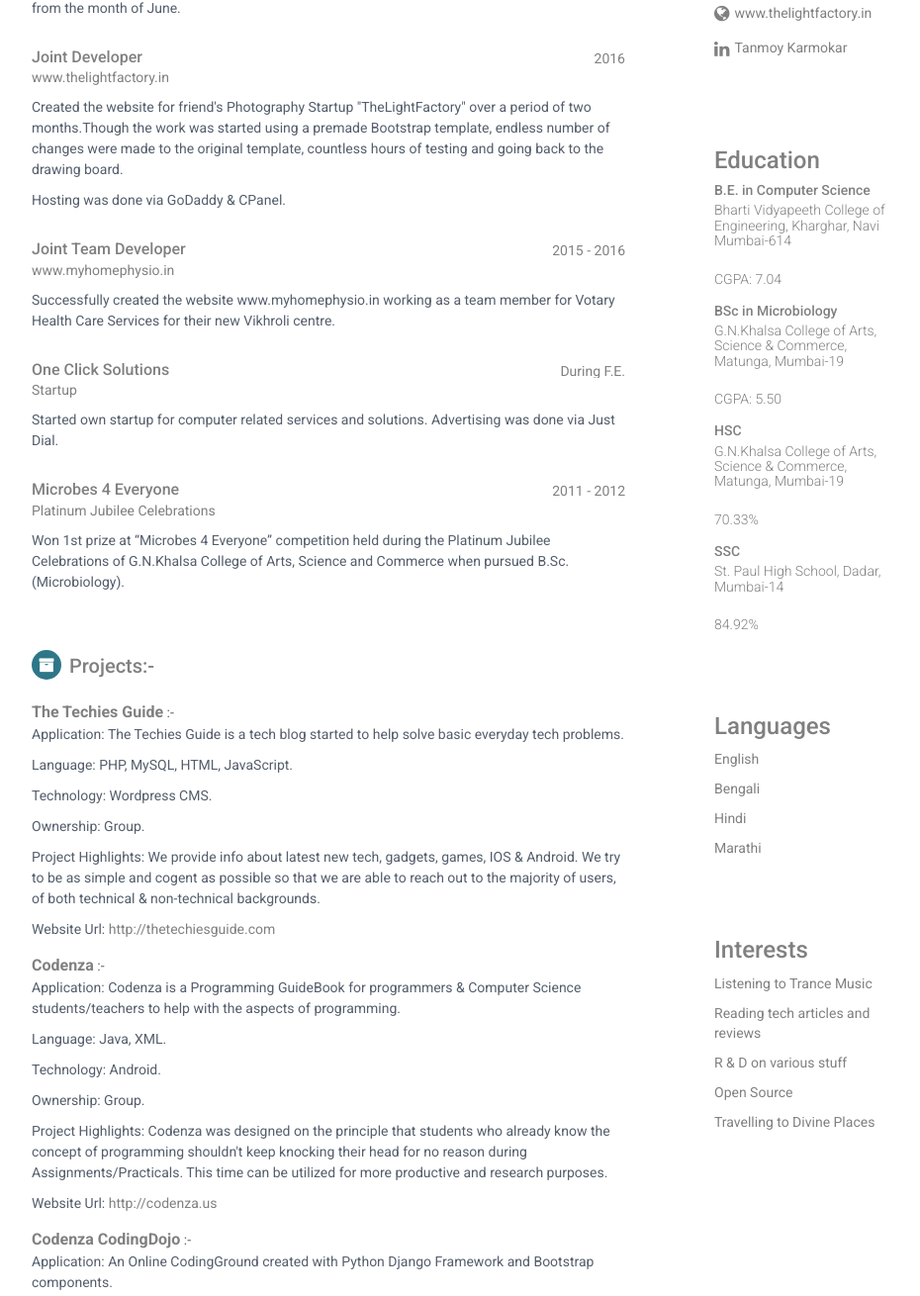
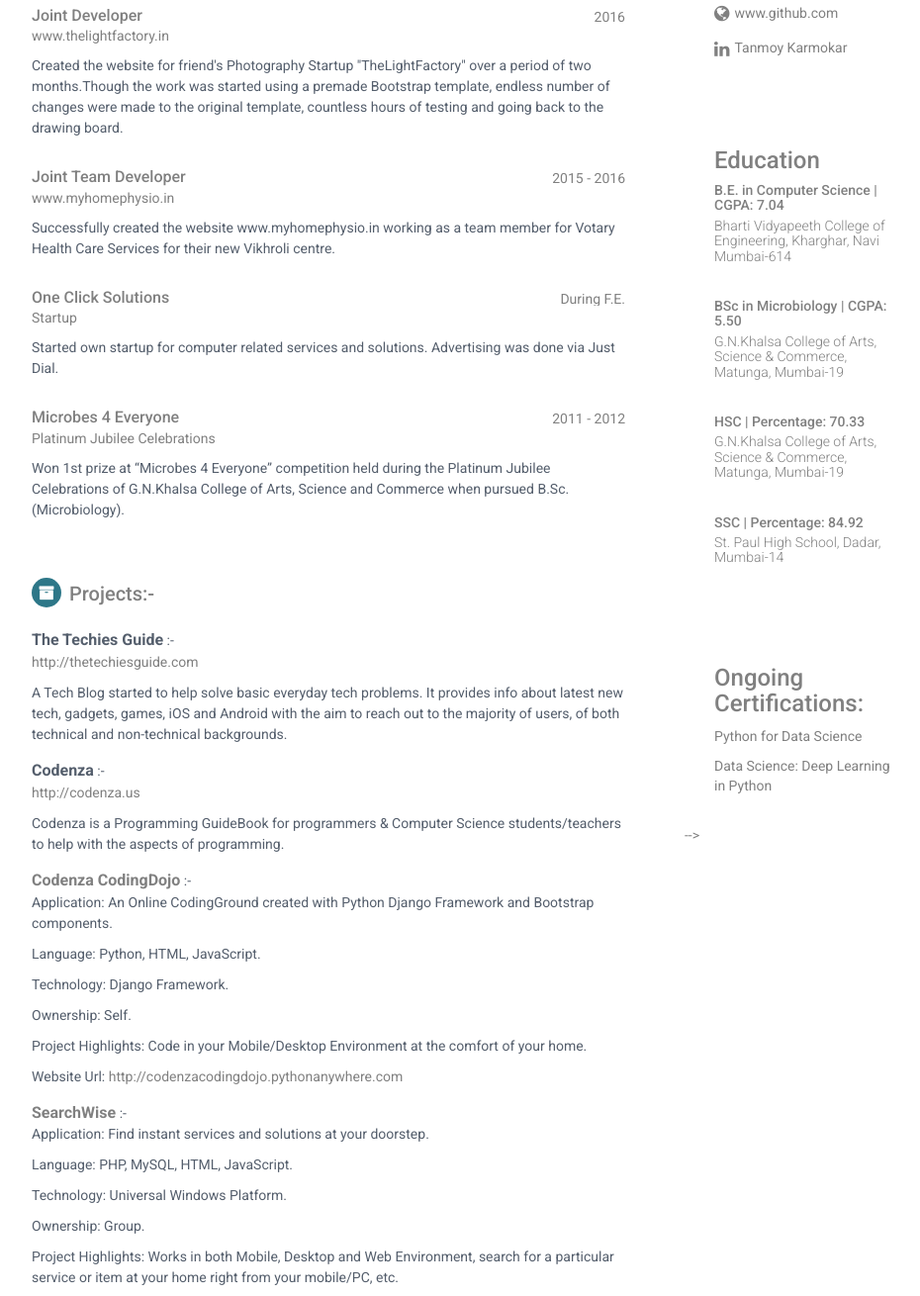
Before and after one commit to tan-infinity93/cv, a plain HTML site: page index.html in a window 1280 px wide. Shown: the part 364-1674 px from the top of the page at 99% size, without its empty margins (188-1118 px from the left). Drawn offline with Linux system fonts and the light colour scheme.

Commit message:
New Changes made 22nd October

```diff
--- a/index.html
+++ b/index.html
@@ -32,16 +32,17 @@
             <div class="profile-container">
                 <!-- <img class="profile" src="assets/images/ME2.gif" alt="" /> -->
                 <br>
-                <h1 class="name">Tanmoy Karmokar</h1>
+                <h1 class="name" align="left">Tanmoy Karmokar</h1>
                 <!-- <h3 class="tagline">Web Developer</h3> -->
             </div><!--//profile-container-->
 
             <div class="contact-container container-block">
             	<h3>Contact Details:-</h3>
                 <ul class="list-unstyled contact-list">
-                    <li class="email"><i class="fa fa-envelope"></i><a href="mailto: yourname@email.com">tkarmokar32@gmail.com</a></li>
+                    <li class="email"><i class="fa fa-envelope"></i>tkarmokar32@gmail.com</li>
                     <li class="phone"><i class="fa fa-phone"></i><a href="#">7045273671 / 8779833304</a></li>
-                    <li class="website"><i class="fa fa-globe"></i><a href="http://www.thelightfactory.in" target="_blank">www.thelightfactory.in</a></li>
+                    <!-- <li class="website"><i class="fa fa-globe"></i><a href="http://www.thelightfactory.in" target="_blank">www.thelightfactory.in</a></li> -->
+                    <li class="website"><i class="fa fa-globe"></i><a href="https://github.com/tan-infinity93" target="_blank">www.github.com</a></li>
                     <li class="linkedin"><i class="fa fa-linkedin"></i><a href="https://in.linkedin.com/in/tanmoy-karmokar-4178918b
                     " target="_blank">Tanmoy Karmokar</a></li>
                     <!-- <li class="github"><i class="fa fa-github"></i><a href="#" target="_blank">github.com/username</a></li> -->
@@ -50,40 +51,38 @@
             <div class="education-container container-block">
                 <h3>Education</h3>
                 <div class="item">
-                    <h4 class="degree">B.E. in Computer Science</h4>
+                    <h4 class="degree">B.E. in Computer Science | CGPA: 7.04</h4>
                     <h5 class="meta">Bharti Vidyapeeth College of Engineering, Kharghar, Navi Mumbai-614</h5>
                     <div class="time">2012 - 2016</div>
-                    <div class="meta">CGPA: 7.04</div>
+                    <!-- <div class="meta">CGPA: 7.04</div> -->
                 </div><!--//item-->
                 <div class="item">
-                    <h4 class="degree">BSc in Microbiology</h4>
-                    <h5 class="meta">G.N.Khalsa College of Arts, Science & Commerce, Matunga, Mumbai-19</h5>
+                    <h4 class="degree">BSc in Microbiology | CGPA: 5.50</h4>
+                    <h5 class="meta">G.N.Khalsa College of Arts, Science &amp; Commerce, Matunga, Mumbai-19</h5>
                     <div class="time">2011 - 2012</div>
-                    <div class="meta">CGPA: 5.50</div>
+                    <!-- <div class="meta">CGPA: 5.50</div> -->
                 </div>
                 <div class="item">
-                	<h4 class="degree">HSC</h4>
-                    <h5 class="meta">G.N.Khalsa College of Arts, Science & Commerce, Matunga, Mumbai-19</h5>
+                	<h4 class="degree">HSC | Percentage: 70.33</h4>
+                    <h5 class="meta">G.N.Khalsa College of Arts, Science &amp; Commerce, Matunga, Mumbai-19</h5>
                     <div class="time">2011</div>
-                    <div class="meta">70.33%</div>
+                    <!-- <div class="meta">70.33%</div> -->
                 </div>
                 <div class="item">
-                	<h4 class="degree">SSC</h4>
+                	<h4 class="degree">SSC | Percentage: 84.92</h4>
                     <h5 class="meta">St. Paul High School, Dadar, Mumbai-14</h5>
                     <div class="time">2009</div>
-                    <div class="meta">84.92%</div>
+                    <!-- <div class="meta">84.92%</div> -->
                 </div><!--//item-->
             </div><!--//education-container-->
 
-            <div class="languages-container container-block">
-                <h3>Languages</h3>
+             <div class="languages-container container-block">
+                <h3>Ongoing Certifications:</h3>
                 <ul class="list-unstyled interests-list">
-                	<li>English</li>
-                    <li>Bengali <span class="lang-desc">(Native)</span></li>
-                    <li>Hindi</li>
-                    <li>Marathi</li>
+                	<li>Python for Data Science</li>
+                    <li>Data Science: Deep Learning in Python</li>
                 </ul>
-            </div><!--//interests-->
+            </div> --><!--//interests
 
             <div class="interests-container container-block">
                 <h3>Interests</h3>
@@ -94,7 +93,7 @@
                     <li>Open Source</li>
                     <li>Travelling to Divine Places</li>
                 </ul>
-            </div><!--//interests-->
+            </div><!-//interests-->
 
         </div><!--//sidebar-wrapper-->
 
@@ -103,12 +102,12 @@
             <section class="section summary-section">
                 <h2 class="section-title"><i class="fa fa-user"></i>Career Profile:-</h2>
                 <div class="summary">
-                    <p>Looking to pursue career in the field of Computer Science as a Data Analyst. Eager to learn about new technology and give technical advice to other people. A simple person who enjoys exploring various Technical Stuff and also likes tweaking his PC.</p>
+                    <p>Looking to pursue career in the field of Computer Science as a Data Analyst.</p>
                 </div><!--//summary-->
             </section><!--//section-->
 
             <section class="section experiences-section">
-                <h2 class="section-title"><i class="fa fa-briefcase"></i>Experiences:-</h2>
+                <h2 class="section-title"><i class="fa fa-briefcase"></i>Work Experience:-</h2>
 
                 <div class="item">
                     <div class="meta">
@@ -134,7 +133,7 @@
                     </div><!--//meta-->
                     <div class="details">
                         <p>Created the website for friend's Photography Startup "TheLightFactory" over a period of two months.Though the work was started using a premade Bootstrap template, endless number of changes were made to the original template, countless hours of testing and going back to the drawing board.</p>
-                        <p>Hosting was done via GoDaddy &amp; CPanel.</p>
+                        <!-- <p>Hosting was done via GoDaddy &amp; CPanel.</p> -->
                     </div><!--//details-->
                 </div><!--//item-->
 
@@ -187,26 +186,33 @@
 
                 <div class="item">
                     <span class="project-title">
-                    <a href="#hook"><b>The Techies Guide</b></a></span> :- <span class="project-tagline"><p>
+                    <b>The Techies Guide</b></a></span> :- <span class="project-tagline">
+                    <br>
+                    <p><a href="http://thetechiesguide.com">http://thetechiesguide.com</a></p>
+                    <!-- <p>
                     Application: The Techies Guide is a tech blog started to help solve basic everyday tech problems.</p>
                     <p>Language: PHP, MySQL, HTML, JavaScript.</p>
                     <p>Technology: Wordpress CMS.</p>
                     <p>Ownership: Group.</p>
-                    <p>Project Highlights: We provide info about latest new tech, gadgets, games, IOS & Android. We try to be as simple and cogent as possible so that we are able to reach out to the majority of users, of both technical & non-technical backgrounds.</p>
-                    <p>Website Url: <a href="http://thetechiesguide.com">http://thetechiesguide.com</a></p>
+                    <p>Project Highlights: We provide info about latest new tech, gadgets, games, IOS &amp; Android. We try to be as simple and cogent as possible so that we are able to reach out to the majority of users, of both technical &amp; non-technical backgrounds.</p> -->
+                    <p>A Tech Blog started to help solve basic everyday tech problems. It provides info about latest new tech, gadgets, games, iOS and Android with the aim to reach out to the majority of users, of both technical and non-technical backgrounds.</p>
                     </span>
 
                 </div><!--//item-->
 
                 <div class="item">
                     <span class="project-title">
-                    <a href="#hook"><b>Codenza</b></a></span> :- <span class="project-tagline"><p>
-                    Application: Codenza is a Programming GuideBook for programmers & Computer Science students/teachers to help with the aspects of programming.</p>
+                    <b>Codenza</b></a></span> :- <span class="project-tagline">
+                    <br>
+                    <p><a href="http://codenza.us">http://codenza.us</a></p>
+                    <p>Codenza is a Programming GuideBook for programmers &amp; Computer Science students/teachers to help with the aspects of programming.</p>
+                    <!-- <p>
+                    Application: </p>
                     <p>Language: Java, XML.</p>
                     <p>Technology: Android.</p>
-                    <p>Ownership: Group.</p>
-                    <p>Project Highlights: Codenza was designed on the principle that students who already know the concept of programming shouldn't keep knocking their head for no reason during Assignments/Practicals. This time can be utilized for more productive and research purposes.</p>
-                    <p>Website Url: <a href="http://codenza.us">http://codenza.us</a></p>
+                    <p>Ownership: Group.</p> -->
+                    <!-- <p>Project Highlights: Codenza was designed on the principle that students who already know the concept of programming shouldn't keep knocking their head for no reason during Assignments/Practicals. This time can be utilized for more productive and research purposes.</p> -->
+
                     </span>
 
                 </div><!--//item-->
@@ -236,7 +242,7 @@
 
                 </div><!--//item-->
 
-                <div class="item">
+                <!-- <div class="item">
                     <span class="project-title"><a href="http://myhomephysio.in" target="_blank"><b>Internship</b></a></span> :-
                     <span class="project-tagline">
                     <p>Application: Website for Votary Health Care Services.</p>
@@ -245,7 +251,8 @@
                     <p>Ownership: Group.</p>
                     <p>Project Highlights: Patients can now enquire for respective services from the comfort of their home.</p>
                     </span>
-                </div><!--//item-->
+                </div> -->
+
                 <div class="item">
                     <span class="project-title">
                     <a href="#" target="_blank"><b>ERP</b></a></span> :- <span class="project-tagline">
@@ -260,7 +267,7 @@
             <section class="skills-section section">
                 <h2 class="section-title"><i class="fa fa-rocket"></i>Skills &amp; Proficiency:-</h2>
                 <div class="skillset">
-                    <div class="item">
+                    <!-- <div class="item">
                     	<p>Oracle SQL &amp; PLSQL</p>
                     	<p>IBM Datastage</p>
                     	<p>IBM Cognos Analytics</p>
@@ -273,11 +280,15 @@
                         <p>Ubuntu Linux</p>
                         <p>Microsoft Azure &amp; AWS</p>
                         <p>System Tuning</p>
-                    </div><!--//item-->
+                    </div> -->
+                    <div class="item">
+                    	<p>Languages: Python, JavaScipt, TypeScript, PHP, Oracle SQL, PLSQL, HTML, CSS</p>
+                    	<p>Tools/Framework: Virtualbox, JQuery, Django, IBM Datastage, IBM Cognos Analytics, Ubuntu Linux, Microsoft Azure, AWS, Bootstrap</p>
+                    </div>
                 </div>
             </section><!--//skills-section-->
 
-            <p><b>Declaration: </b>I hereby declare that all the information furnished above are true to the best of my knowledge and belief.</p>
+            <!-- <p><b>Declaration: </b>I hereby declare that all the information furnished above are true to the best of my knowledge and belief.</p> -->
 
         </div><!--//main-body-->
     </div>
```
